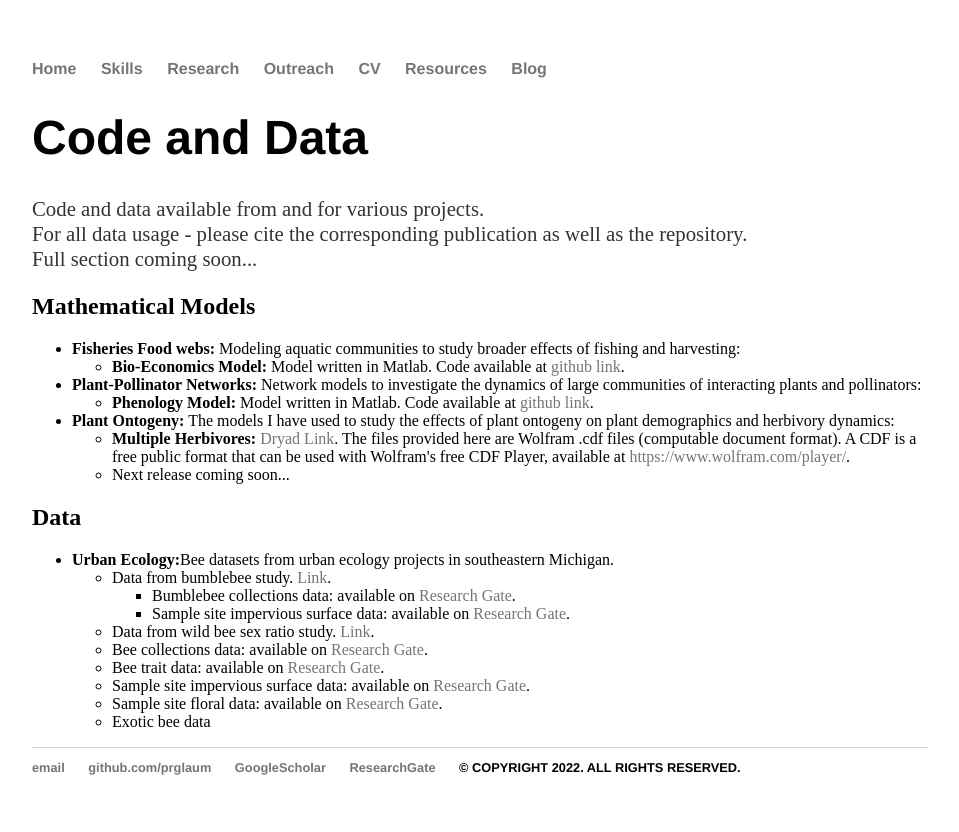
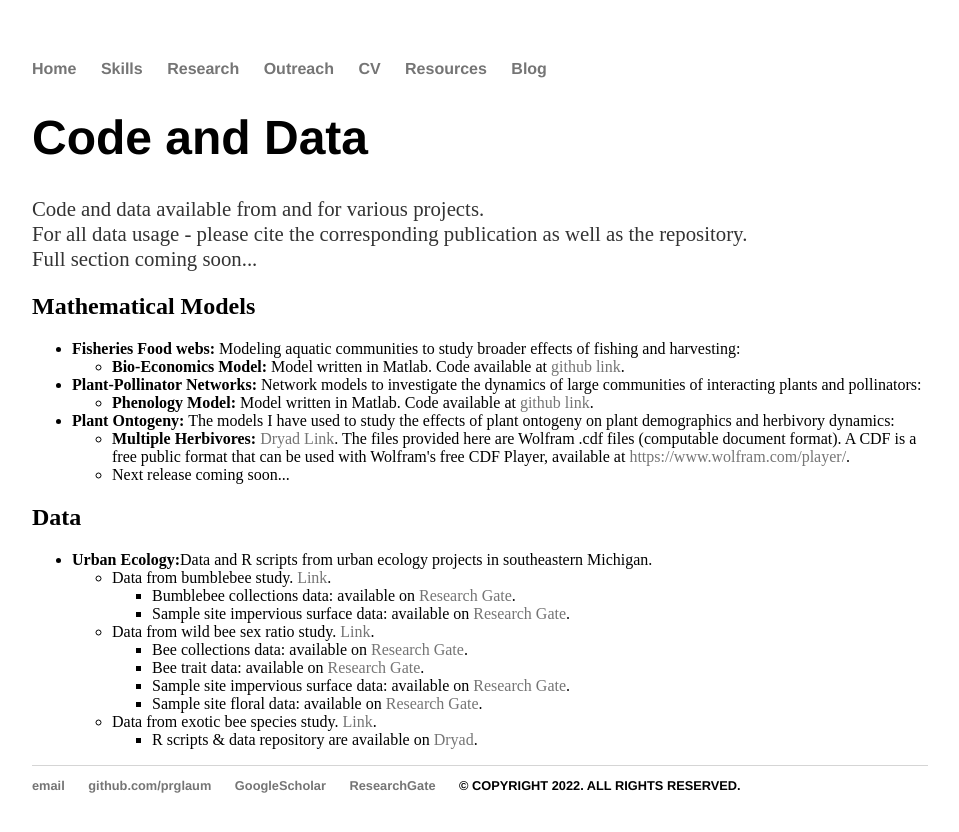
Before and after one commit to prglaum/prglaum.github.io, a Jekyll site: the page built from resources/index.html, in a window 1280 px wide. Shown: the top 832 px of the page, without its empty margins (160-1119 px from the left). Built offline with Jekyll 4.4.1, drawn with Linux system fonts in a browser that asks for light colours.

Commit message:
Update index.html

```diff
--- a/resources/index.html
+++ b/resources/index.html
@@ -32,7 +32,7 @@ title: Code and Data
 
 <h2>Data</h2>
 <ul>
-	<li><b>Urban Ecology:</b>Bee datasets from urban ecology projects in southeastern Michigan.</li>
+	<li><b>Urban Ecology:</b>Data and R scripts from urban ecology projects in southeastern Michigan.</li>
 		<ul>
 			<li>Data from bumblebee study. <a href="https://www.researchgate.net/publication/317022306_Big_city_Bombus_Using_natural_history_and_land-use_history_to_find_significant_environmental_drivers_in_bumble-bee_declines_in_urban_development" target="_blank" rel="noopener noreferrer">Link</a>. </li>
 			<ul>
@@ -40,10 +40,14 @@ title: Code and Data
 				<li>Sample site impervious surface data: available on <a href="https://www.researchgate.net/publication/317327568_Impervious_Surface_Data" target="_blank" rel="noopener noreferrer">Research Gate</a>. </li>
 			</ul>
 			<li>Data from wild bee sex ratio study. <a href="https://www.researchgate.net/publication/331551482_Changes_in_adult_sex_ratio_in_wild_bee_communities_are_linked_to_urbanization" target="_blank" rel="noopener noreferrer">Link</a>. </li>
+			<ul>
 				<li>Bee collections data: available on <a href="https://www.researchgate.net/publication/331699160_Supplementary_Material_2" target="_blank" rel="noopener noreferrer">Research Gate</a>. </li>
 				<li>Bee trait data: available on <a href="https://www.researchgate.net/publication/331699080_Supplementary_Material_3" target="_blank" rel="noopener noreferrer">Research Gate</a>. </li>
 				<li>Sample site impervious surface data: available on <a href="https://www.researchgate.net/publication/331699162_Supplementary_Material_4" target="_blank" rel="noopener noreferrer">Research Gate</a>. </li>
 				<li>Sample site floral data: available on <a href="https://www.researchgate.net/publication/331699007_Supplementary_Material_5" target="_blank" rel="noopener noreferrer">Research Gate</a>. </li>
-			<li>Exotic bee data</li>
-		</ul>
+			</ul>
+			<li>Data from exotic bee species study. <a href="https://royalsocietypublishing.org/doi/full/10.1098/rsbl.2019.0574" target="_blank" rel="noopener noreferrer">Link</a>.</li>
+			<ul>
+				<li>R scripts & data repository are available on <a href="https://datadryad.org/stash/dataset/doi:10.5061/dryad.9kf08rj" target="_blank" rel="noopener noreferrer">Dryad</a>.</li>
+			</ul>
 </ul>
```
